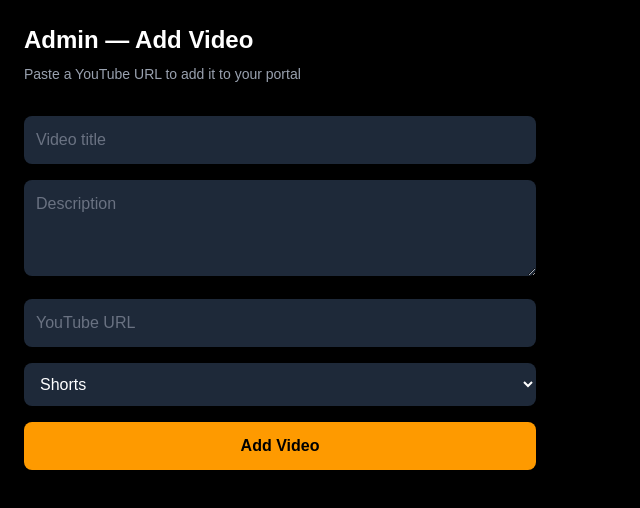
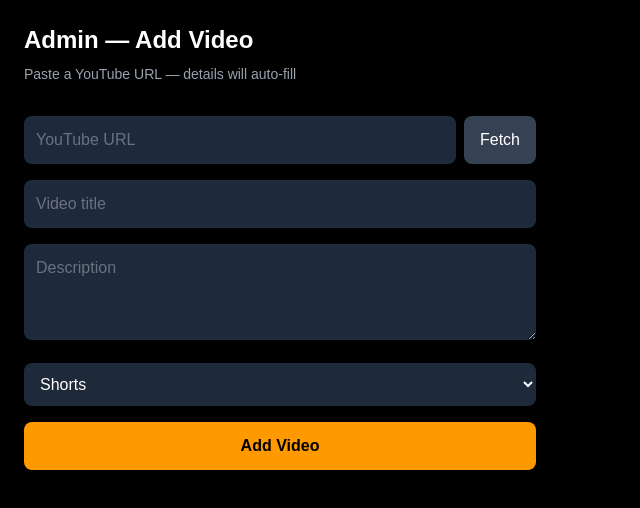
Before and after one commit to jrfilmsindia-glitch/jrfilmsindia, a Next.js app: page /admin in a window 1280 px wide. Shown: the top 508 px of the page, without its empty margins (0-640 px from the left). Built offline with nearby package versions, Linux system fonts and the light colour scheme.

Commit message:
add YouTube API auto-fetch and all videos

```diff
--- a/app/admin/page.tsx
+++ b/app/admin/page.tsx
@@ -7,7 +7,9 @@ export default function AdminPage() {
   const [youtubeUrl, setYoutubeUrl] = useState('')
   const [category, setCategory] = useState('shorts')
   const [loading, setLoading] = useState(false)
+  const [fetching, setFetching] = useState(false)
   const [message, setMessage] = useState('')
+  const [thumbnail, setThumbnail] = useState('')
 
   function extractYoutubeId(url: string) {
     const regExp = /^.*((youtu.be\/)|(v\/)|(\/u\/\w\/)|(embed\/)|(watch\?))\??v?=?([^#&?]*).*/
@@ -18,23 +20,36 @@ export default function AdminPage() {
     return null
   }
 
+  async function fetchVideoDetails(url: string) {
+    const youtubeId = extractYoutubeId(url)
+    if (!youtubeId) return
+    setFetching(true)
+    try {
+      const res = await fetch(`/api/youtube-details?id=${youtubeId}`)
+      const data = await res.json()
+      if (data.title) {
+        setTitle(data.title)
+        setDescription(data.description)
+        setThumbnail(data.thumbnail)
+      }
+    } catch (e) {}
+    setFetching(false)
+  }
+
   async function handleSubmit() {
     setLoading(true)
     setMessage('')
-
     const youtubeId = extractYoutubeId(youtubeUrl)
     if (!youtubeId) {
-      setMessage('Invalid YouTube URL. Please check and try again.')
+      setMessage('Invalid YouTube URL.')
       setLoading(false)
       return
     }
-
     const response = await fetch('/api/add-video', {
       method: 'POST',
       headers: { 'Content-Type': 'application/json' },
-      body: JSON.stringify({ title, description, youtube_id: youtubeId, category })
+      body: JSON.stringify({ title, description, youtube_id: youtubeId, category, thumbnail_url: thumbnail })
     })
-
     const data = await response.json()
     if (data.error) {
       setMessage('Error: ' + data.error)
@@ -43,6 +58,7 @@ export default function AdminPage() {
       setTitle('')
       setDescription('')
       setYoutubeUrl('')
+      setThumbnail('')
       setCategory('shorts')
     }
     setLoading(false)
@@ -51,19 +67,58 @@ export default function AdminPage() {
   return (
     <main className="min-h-screen bg-black p-6">
       <h1 className="text-white text-2xl font-bold mb-2">Admin — Add Video</h1>
-      <p className="text-gray-400 text-sm mb-8">Paste a YouTube URL to add it to your portal</p>
+      <p className="text-gray-400 text-sm mb-8">Paste a YouTube URL — details will auto-fill</p>
 
       <div className="max-w-lg space-y-4">
-        <input className="w-full bg-gray-800 text-white p-3 rounded-lg placeholder-gray-500" placeholder="Video title" value={title} onChange={e => setTitle(e.target.value)} />
-        <textarea className="w-full bg-gray-800 text-white p-3 rounded-lg placeholder-gray-500" placeholder="Description" rows={3} value={description} onChange={e => setDescription(e.target.value)} />
-        <input className="w-full bg-gray-800 text-white p-3 rounded-lg placeholder-gray-500" placeholder="YouTube URL" value={youtubeUrl} onChange={e => setYoutubeUrl(e.target.value)} />
-        <select className="w-full bg-gray-800 text-white p-3 rounded-lg" value={category} onChange={e => setCategory(e.target.value)}>
+        <div className="flex gap-2">
+          <input
+            className="flex-1 bg-gray-800 text-white p-3 rounded-lg placeholder-gray-500"
+            placeholder="YouTube URL"
+            value={youtubeUrl}
+            onChange={e => setYoutubeUrl(e.target.value)}
+          />
+          <button
+            onClick={() => fetchVideoDetails(youtubeUrl)}
+            disabled={fetching}
+            className="bg-gray-700 text-white px-4 py-3 rounded-lg hover:bg-gray-600 transition"
+          >
+            {fetching ? '...' : 'Fetch'}
+          </button>
+        </div>
+
+        {thumbnail && (
+          <img src={thumbnail} alt="thumbnail" className="w-full rounded-lg" />
+        )}
+
+        <input
+          className="w-full bg-gray-800 text-white p-3 rounded-lg placeholder-gray-500"
+          placeholder="Video title"
+          value={title}
+          onChange={e => setTitle(e.target.value)}
+        />
+        <textarea
+          className="w-full bg-gray-800 text-white p-3 rounded-lg placeholder-gray-500"
+          placeholder="Description"
+          rows={3}
+          value={description}
+          onChange={e => setDescription(e.target.value)}
+        />
+        <select
+          className="w-full bg-gray-800 text-white p-3 rounded-lg"
+          value={category}
+          onChange={e => setCategory(e.target.value)}
+        >
           <option value="shorts">Shorts</option>
           <option value="series">Series</option>
           <option value="films">Films</option>
+          <option value="songs">Songs</option>
           <option value="behind the scenes">Behind the Scenes</option>
         </select>
-        <button onClick={handleSubmit} disabled={loading} className="w-full bg-amber-500 text-black font-bold p-3 rounded-lg hover:bg-amber-400 transition">
+        <button
+          onClick={handleSubmit}
+          disabled={loading}
+          className="w-full bg-amber-500 text-black font-bold p-3 rounded-lg hover:bg-amber-400 transition"
+        >
           {loading ? 'Saving...' : 'Add Video'}
         </button>
         {message && <p className={message.includes('Error') ? 'text-red-400' : 'text-green-400'}>{message}</p>}
--- /dev/null
+++ b/app/api/youtube-details/route.ts
@@ -0,0 +1,22 @@
+import { NextResponse } from 'next/server'
+
+export async function GET(request: Request) {
+  const { searchParams } = new URL(request.url)
+  const id = searchParams.get('id')
+
+  const res = await fetch(
+    `https://www.googleapis.com/youtube/v3/videos?id=${id}&key=${process.env.YOUTUBE_API_KEY}&part=snippet`
+  )
+  const data = await res.json()
+
+  if (!data.items || data.items.length === 0) {
+    return NextResponse.json({ error: 'Video not found' })
+  }
+
+  const snippet = data.items[0].snippet
+  return NextResponse.json({
+    title: snippet.title,
+    description: snippet.description,
+    thumbnail: snippet.thumbnails.maxres?.url || snippet.thumbnails.high?.url
+  })
+}
```
